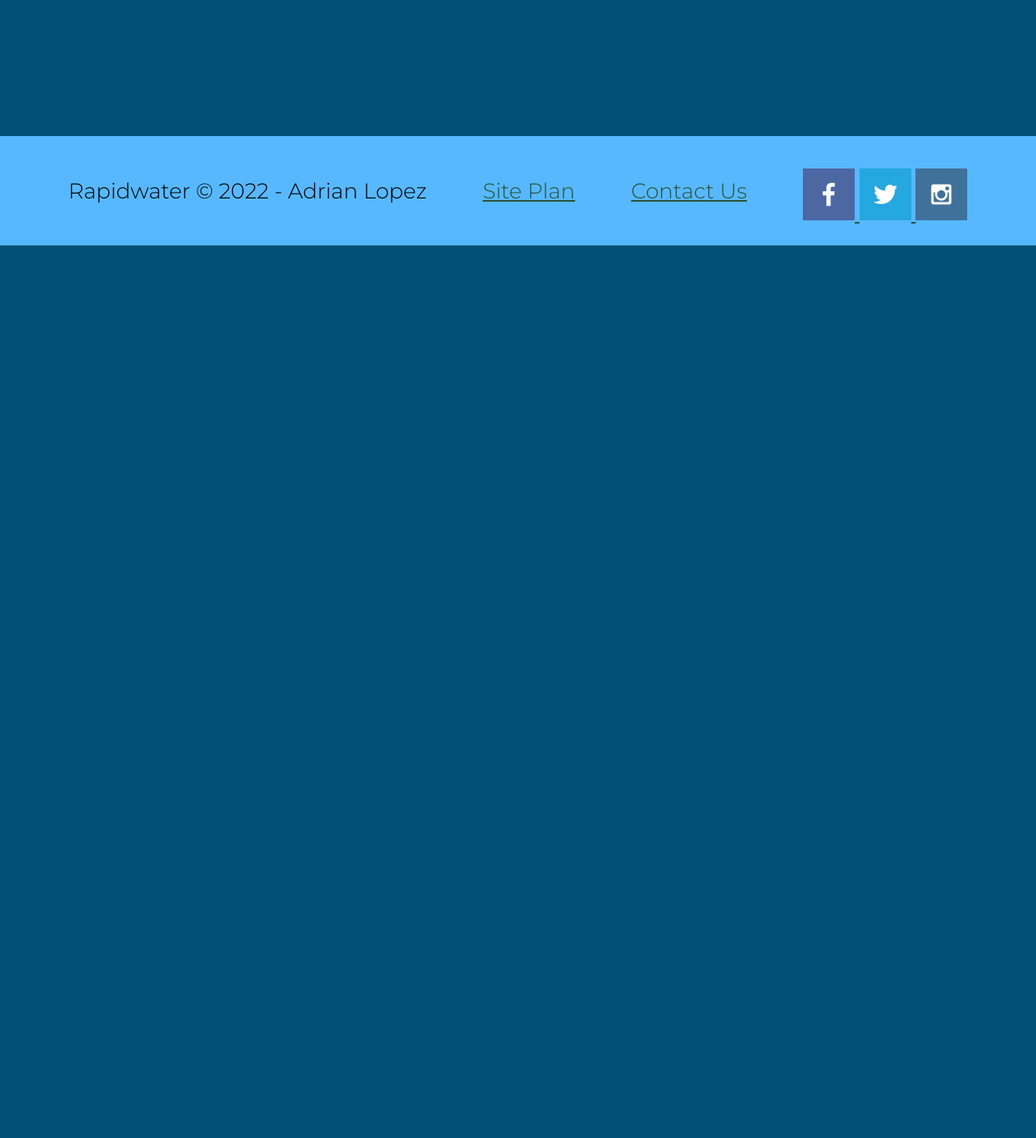
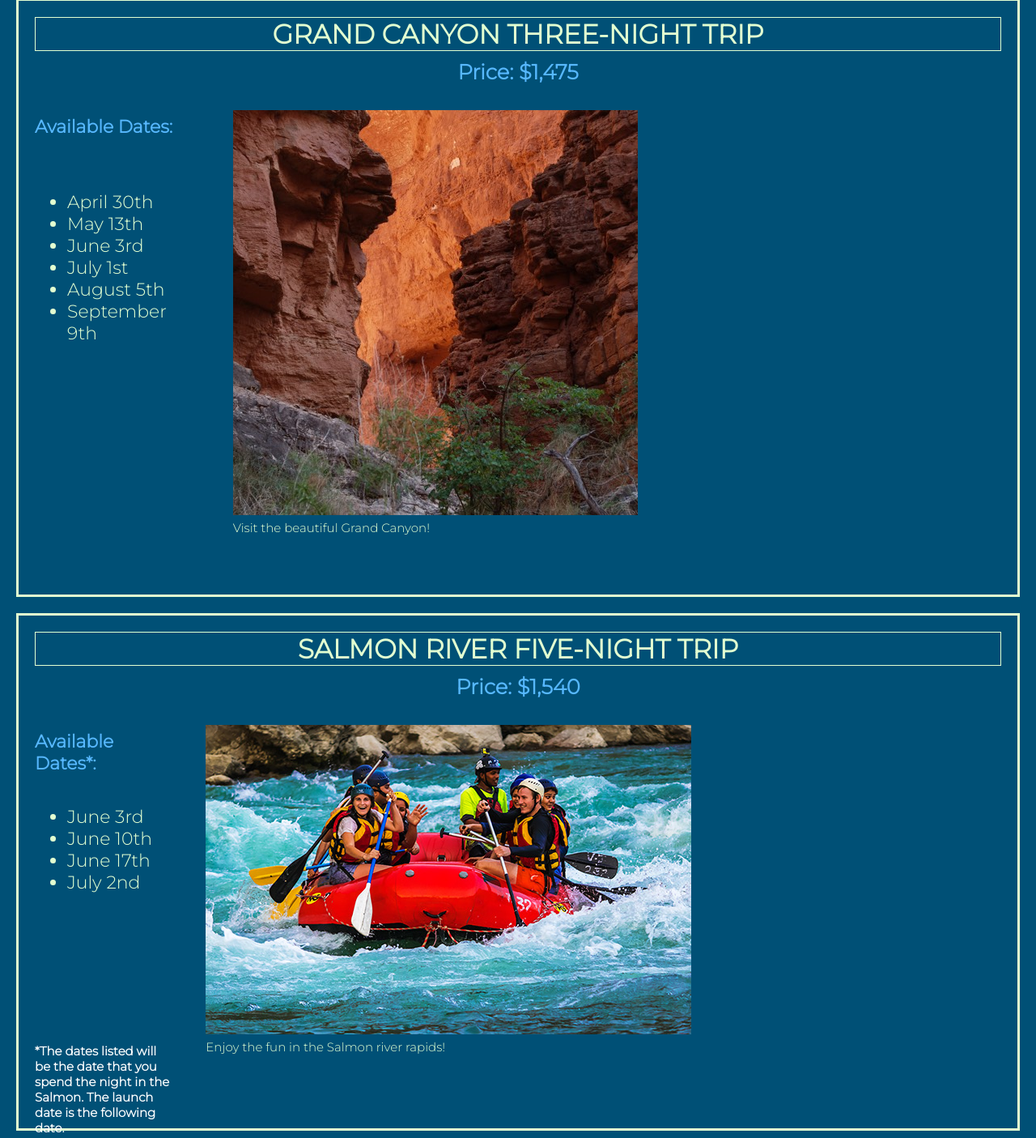
Before and after one commit to j-adrian-lopez/wdd130, a plain HTML site: page wwr/prices.html in a window 1280 px wide. Shown: the part 299-1704 px from the top of the page at 81% size. Before the commit the page ends 800 px from the top, so only its background shows below. Drawn offline with nearby package versions, Linux system fonts and the light colour scheme.

Commit message:
Final changes

```diff
--- a/wwr/prices.html
+++ b/wwr/prices.html
@@ -29,9 +29,46 @@
     </section>
 
 
- <div class="">
+  <section class="trip">
+    <h2 class="trip-title">GRAND CANYON THREE-NIGHT TRIP</h2>
+    <h3 class="price">Price: $1,475</h3>
+    <div class="date-list">
+      <h4 class="available">Available Dates:</h4>
+    <ul class="dates">
+      <li>April 30th</li>
+      <li>May 13th</li>
+      <li>June 3rd</li>
+      <li>July 1st</li>
+      <li>August 5th</li>
+      <li>September 9th</li>
+    </ul>
+    <figure>
+    <img class="site" src="images/canyon.jpg" alt="the grand canyon">
+    <figcaption class="caption">Visit the beautiful Grand Canyon!</figcaption>
+    </div>
 
-</div>
+  </section>
+
+  <section class="trip">
+    <h2 class="trip-title">SALMON RIVER FIVE-NIGHT TRIP</h2>
+    <h3 class="price">Price: $1,540</h3>
+    <div class="date-list2">
+      <h4 class="available">Available Dates*:</h4>
+    <ul class="dates">
+      <li>June 3rd</li>
+      <li>June 10th</li>
+      <li>June 17th</li>
+      <li>July 2nd</li>
+    </ul>
+    <p><b>*The dates listed will be the date that you spend the night in the Salmon.
+      The launch date is  the following date.</b>
+    </p>
+    <figure>
+    <img class="site" src="images/salmon.jpg" alt="rafting in the salmon river">
+    <figcaption class="caption">Enjoy the fun in the Salmon river rapids!</figcaption>
+    </div>
+
+  </section>
 
   <footer>
     <p>Rapidwater &copy; 2022 - Adrian Lopez</p>
--- a/wwr/styles/style.css
+++ b/wwr/styles/style.css
@@ -230,9 +230,6 @@ footer .social img{
     grid-row: 5/8;
 }
 
-.msg{
-
-}
 
 .card-img, .mountains{
     width: 100%;
@@ -240,6 +237,83 @@ footer .social img{
 
 main section img{
     box-sizing:border-box;
+}
+
+/*Rates & Dates*/
+
+#price-title{
+    text-align: center;
+}
+
+.title {
+    font-family: 'IM Fell DW Pica', 'Monserrat', sans-serif;
+    color: #57B8FF;
+}
+
+.subtitle {
+    font-family: 'IM Fell DW Pica', 'Monserrat', sans-serif;
+    color: #E2FFD1;
+}
+
+.caption{
+    color:#E2FFD1;
+    font-size: 15px;
+}
+
+.trip-title{
+    border: solid 1px
+}
+
+.trip{
+    padding: 20px;
+    margin: 20px;
+    border: solid 3px #E2FFD1;
+}
+
+.trip-title{
+    text-align: center;
+}
+
+.price{
+    color:#57B8FF;
+    text-align: center;
+    margin: 10px;
+}
+
+.date-list{
+    display: grid;
+    grid-template-columns: 1fr 1fr 2fr;
+    grid-template-rows: 100px 500px;
+}
+
+.date-list2{
+    display: grid;
+    grid-template-columns: 1fr 1fr 2fr;
+    grid-template-rows: 100px 300px 100px;
+}
+
+.available{
+    grid-column: 1/2;
+    grid-row: 1/2;
+    height: 30px;
+}
+
+.dates{
+    grid-column: 1/2;
+    grid-row: 2/3;
+    color: #E2FFD1;
+}
+
+.site{
+    min-height: 100%;
+    min-width: 100;
+}
+
+.date-list2 p{
+    font-size: 15px;
+    color: white;
+    grid-row: 3/4;
+
 }
 
 @media screen and (max-width: 900px) {
```
Also changed, not shown: wwr/images/canyon.jpg (added), wwr/images/salmon.jpg (added).
